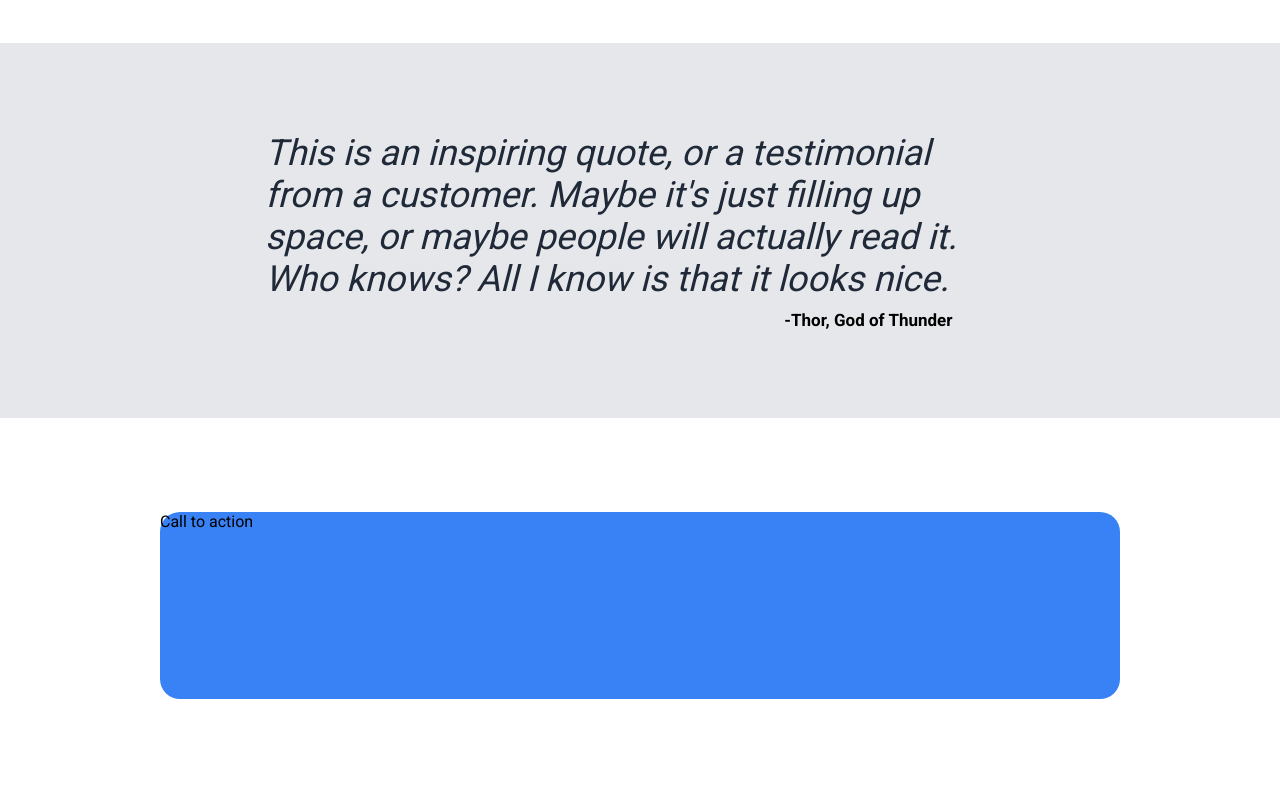
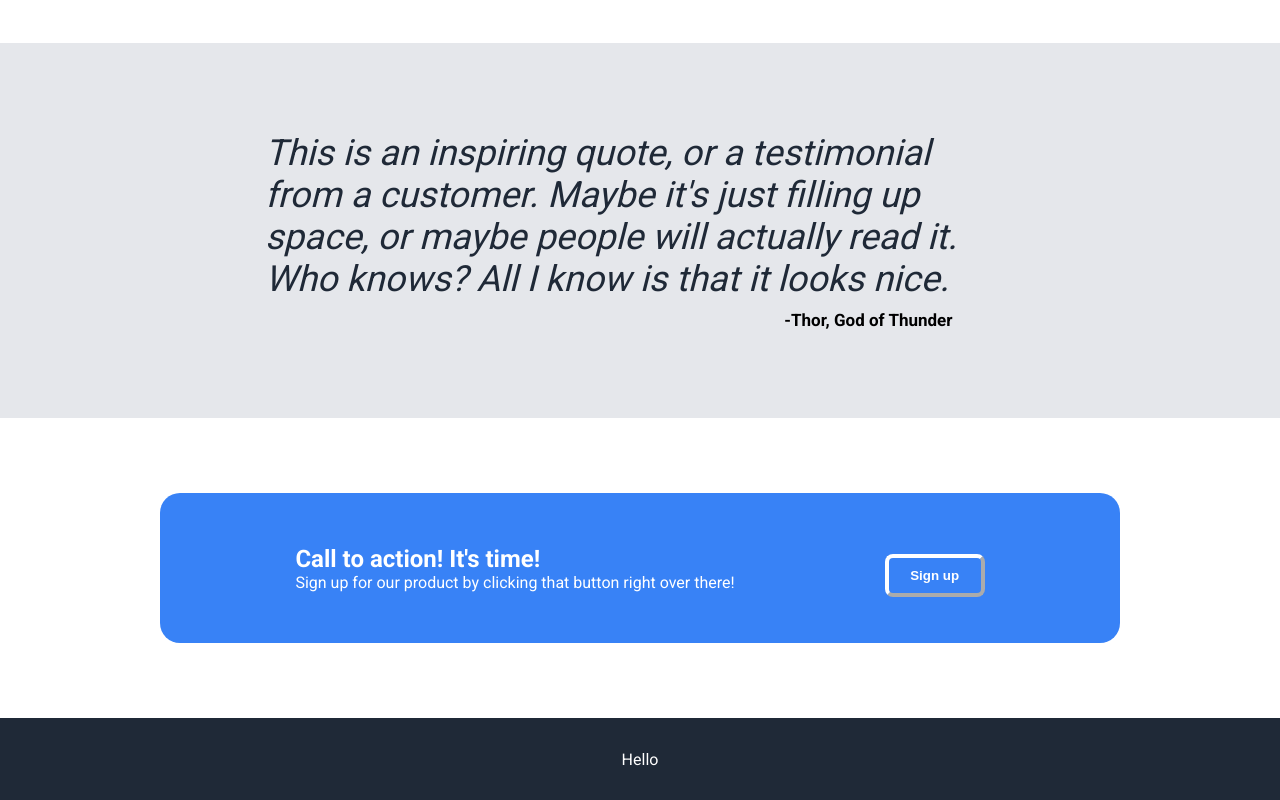
Before and after one commit to skamal23/Landing-Page, a plain HTML site: page index.html in a window 1280 px wide. Shown: the part 958-1758 px from the top of the page. Drawn offline with Linux system fonts and the light colour scheme.

Commit message:
Design call to action with signup

```diff
--- a/index.html
+++ b/index.html
@@ -72,8 +72,21 @@
     </div>
     <div class="call">
         <div class="actionbox">
-            Call to action
+            <div class="calltoaction">
+                <div class="coatitle">
+                    Call to action! It's time!
+                </div>
+                <div class="coasubtext">
+                    Sign up for our product by clicking that button right over there!
+                </div>
+            </div>
+            <div class="coasignup">
+                <button class="signup" style="border-color:white; border-width: 4px;">Sign up</button>
+            </div>
         </div>
+    </div>
+    <div class="footer">
+        Hello
     </div>
 
 </body>
--- a/style.css
+++ b/style.css
@@ -3,7 +3,7 @@ body {
     margin: 0;
 }
 
-.header {
+.header,.footer {
     display: flex;
     padding: 16px;
     justify-content: space-around;
@@ -155,13 +155,32 @@ body {
     background-color: white;
     align-items: center;
     justify-content: center;
-    height: 375px;
+    height: 300px;
 }
 
 .actionbox {
     display: flex;
+    justify-content: center;
+    align-items: center;
+    gap: 150px;
     width: 75%;
     background: #3882F6;
     height: 50%;
     border-radius: 20px;
 }
+
+.coatitle{
+    font-weight: bolder;
+    font-size: 24px;
+}
+
+.calltoaction {
+    color:white;
+}
+
+.footer {
+    height: 50px;
+    justify-content: center;
+    align-items: center;
+    color: white;
+}
```
